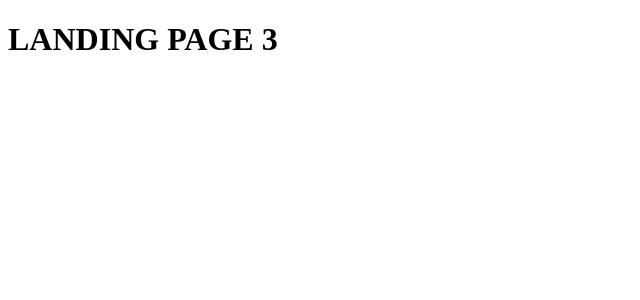
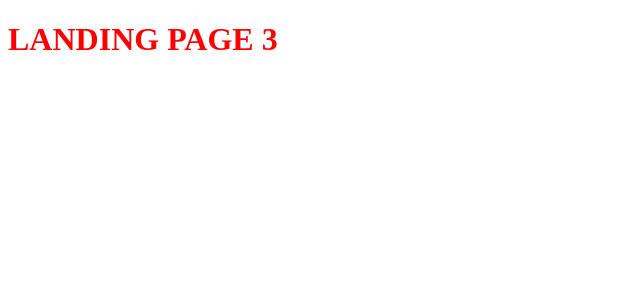
Before and after one commit to williamtobing/landing-page-3, a React (Create React App) app: page / in a window 1280 px wide. Shown: the top 300 px of the page, without its empty margins (0-640 px from the left). Built offline with nearby package versions, Linux system fonts and the light colour scheme.

Commit message:
add sass

```diff
--- a/package.json
+++ b/package.json
@@ -6,6 +6,7 @@
     "@testing-library/jest-dom": "^5.11.4",
     "@testing-library/react": "^11.1.0",
     "@testing-library/user-event": "^12.1.10",
+    "node-sass": "^4.14.1",
     "react": "^17.0.1",
     "react-dom": "^17.0.1",
     "react-scripts": "4.0.2",
--- a/src/App.js
+++ b/src/App.js
@@ -1,3 +1,5 @@
+import "./App.scss";
+
 function App() {
   return (
     <div>
--- /dev/null
+++ b/src/App.scss
@@ -0,0 +1,3 @@
+h1 {
+  color: red;
+}
```
Also changed, not shown: 1 other file (tests, documents, lock files or other folders).
